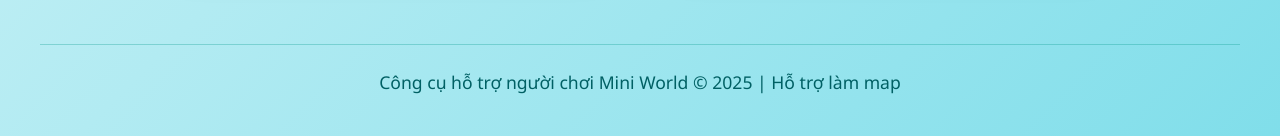
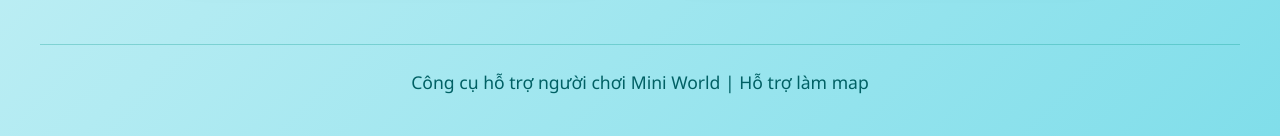
Before and after one commit to picsit-ca/dumaminiwo-, a plain HTML site: page index.html in a window 1280 px wide. Shown: the part 992-1128 px from the top of the page. Drawn offline with Linux system fonts and the light colour scheme.

Commit message:
Update index.html

```diff
--- a/index.html
+++ b/index.html
@@ -365,7 +365,7 @@
     </div>
 
     <footer>
-      <p>Công cụ hỗ trợ người chơi Mini World &copy; 2025 | Hỗ trợ làm map</p>
+      <p>Công cụ hỗ trợ người chơi Mini World | Hỗ trợ làm map</p>
     </footer>
   </div>
 
```
